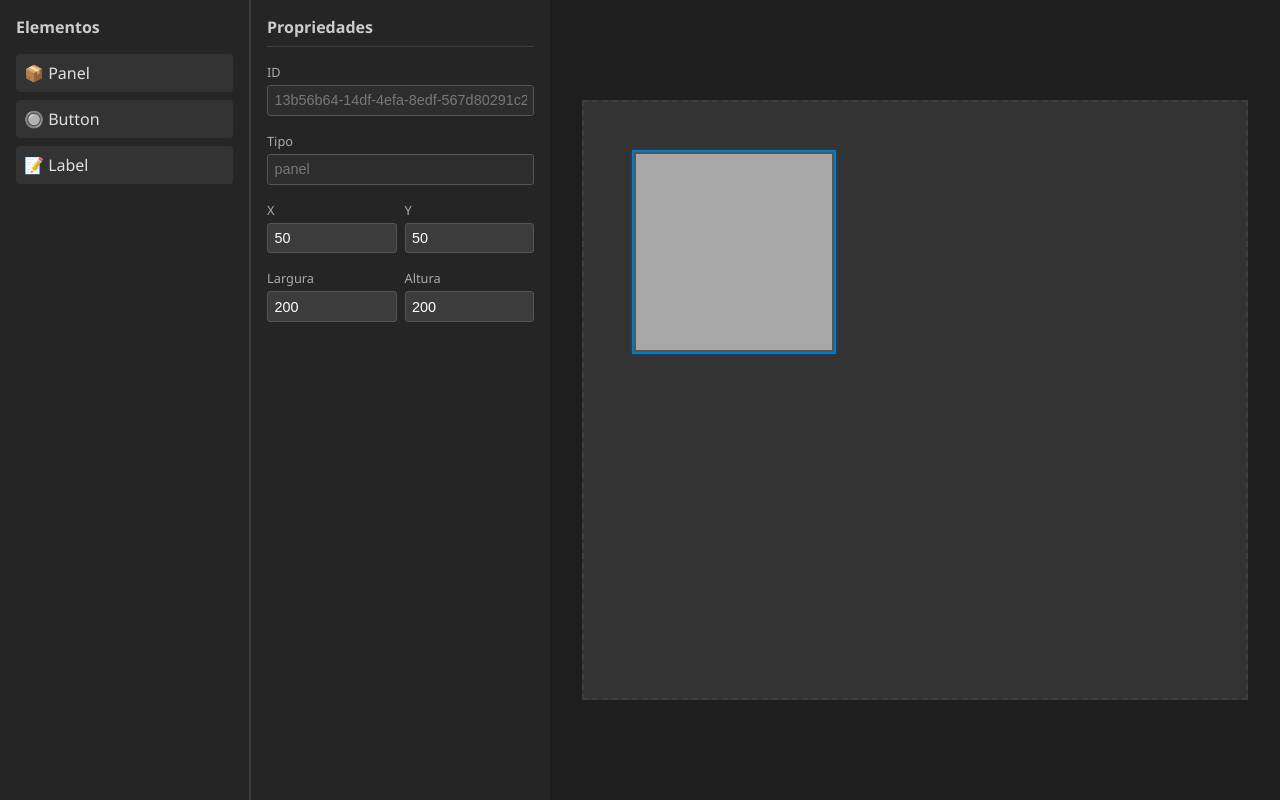
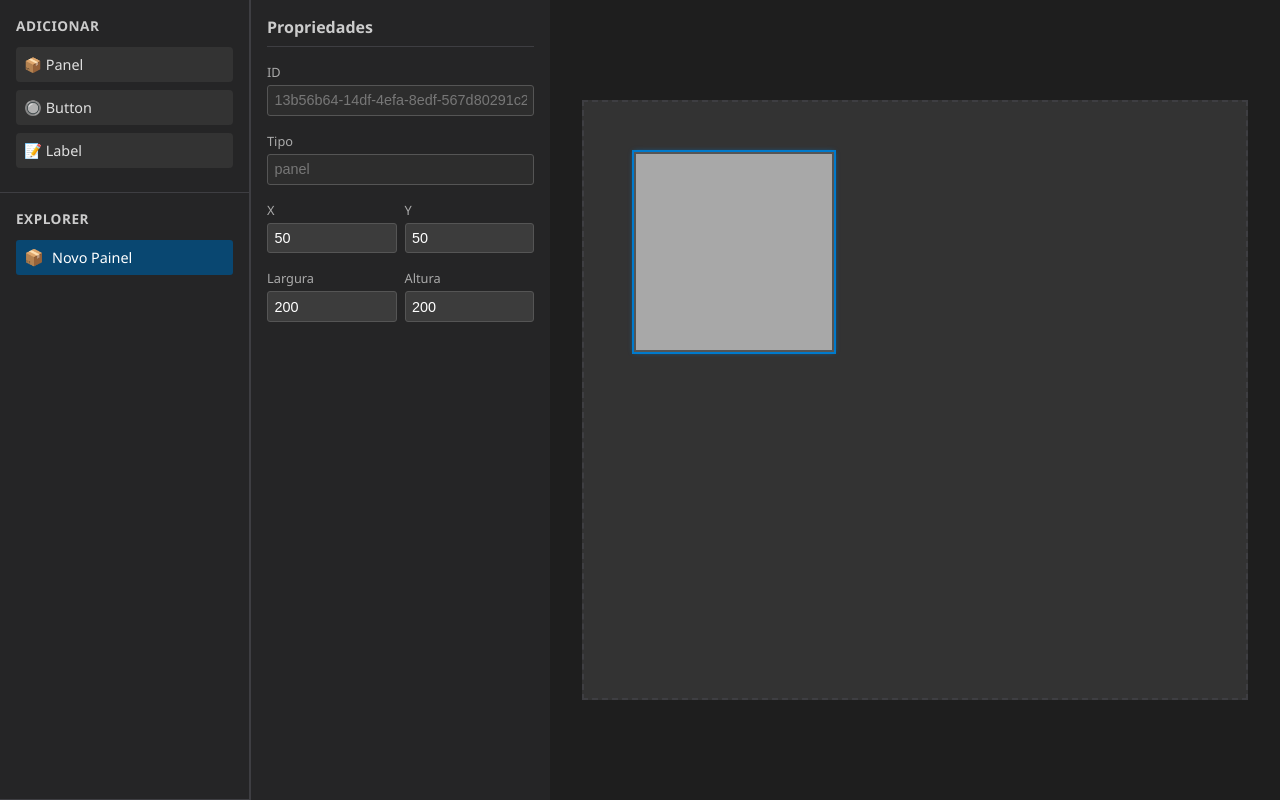
Before and after one commit to UnknownMaker-dev/json-ui-builder-web, a Vue app: page / in a window 1280 px wide. Both pictures are taken after a click on the item "📦 Panel". Built offline with nearby package versions, Linux system fonts and the light colour scheme.

Commit message:
Feature: Adicionado painel Explorer na barra lateral para visualização e seleção de elementos

```diff
--- a/src/components/editor/sidebar-left.component.vue
+++ b/src/components/editor/sidebar-left.component.vue
@@ -1,21 +1,49 @@
 <script setup lang="ts">
-import { useEditorStore } from '../../stores/editor.store'
+import { useEditorStore } from "../../stores/editor.store";
 
-const editorStore = useEditorStore()
+const editorStore = useEditorStore();
 
-const handleAddElement = (type: 'button' | 'panel' | 'label', name: string) => {
-  editorStore.addElement(type, name)
-}
+const handleAddElement = (type: "button" | "panel" | "label", name: string) => {
+  editorStore.addElement(type, name);
+};
 </script>
 
 <template>
   <aside class="sidebar-left">
-    <h2>Elementos</h2>
-    <ul>
-      <li @click="handleAddElement('panel', 'Novo Painel')">📦 Panel</li>
-      <li @click="handleAddElement('button', 'Novo Botão')">🔘 Button</li>
-      <li @click="handleAddElement('label', 'Novo Texto')">📝 Label</li>
-    </ul>
+    <!-- Seção de Ferramentas (Toolbox) -->
+    <div class="section">
+      <h2>Adicionar</h2>
+      <ul class="toolbox">
+        <li @click="handleAddElement('panel', 'Novo Painel')">📦 Panel</li>
+        <li @click="handleAddElement('button', 'Novo Botão')">🔘 Button</li>
+        <li @click="handleAddElement('label', 'Novo Texto')">📝 Label</li>
+      </ul>
+    </div>
+
+    <!-- Seção da Árvore de Elementos (Explorer) -->
+    <div class="section explorer-section">
+      <h2>Explorer</h2>
+
+      <div v-if="editorStore.elements.length === 0" class="empty-explorer">
+        Nenhum elemento no projeto.
+      </div>
+
+      <ul class="explorer-tree" v-else>
+        <li
+          v-for="el in editorStore.elements"
+          :key="el.id"
+          :class="{ 'is-selected': editorStore.selectedElementId === el.id }"
+          @click="editorStore.selectElement(el.id)"
+        >
+          <span class="icon">
+            {{
+              el.type === "panel" ? "📦" : el.type === "button" ? "🔘" : "📝"
+            }}
+          </span>
+          <span class="name">{{ el.name }}</span>
+        </li>
+      </ul>
+    </div>
   </aside>
 </template>
 
@@ -24,27 +52,78 @@ const handleAddElement = (type: 'button' | 'panel' | 'label', name: string) => {
   width: 250px;
   background-color: #252526;
   border-right: 1px solid #3e3e42;
+  display: flex;
+  flex-direction: column;
+}
+
+.section {
   padding: 1rem;
+  border-bottom: 1px solid #3e3e42;
+}
+
+.explorer-section {
+  flex: 1;
   overflow-y: auto;
 }
+
 h2 {
-  font-size: 1rem;
-  margin-bottom: 1rem;
+  font-size: 0.85rem;
+  text-transform: uppercase;
+  margin-bottom: 0.75rem;
   color: #cccccc;
+  letter-spacing: 0.5px;
 }
+
+/* Estilos da Toolbox */
 ul {
   list-style: none;
   padding: 0;
 }
-li {
+.toolbox li {
   padding: 0.5rem;
   background-color: #333333;
   margin-bottom: 0.5rem;
   cursor: pointer;
   border-radius: 4px;
   user-select: none;
+  font-size: 0.9rem;
+  transition: background-color 0.2s;
 }
-li:hover {
+.toolbox li:hover {
   background-color: #094771;
 }
+
+/* Estilos do Explorer */
+.empty-explorer {
+  color: #666;
+  font-size: 0.85rem;
+  font-style: italic;
+}
+.explorer-tree li {
+  padding: 0.4rem 0.5rem;
+  cursor: pointer;
+  user-select: none;
+  display: flex;
+  align-items: center;
+  gap: 0.5rem;
+  font-size: 0.9rem;
+  color: #cccccc;
+  border-radius: 3px;
+  margin-bottom: 2px;
+}
+.explorer-tree li:hover {
+  background-color: #2a2d2e;
+}
+.explorer-tree li.is-selected {
+  background-color: #094771;
+  color: #ffffff;
+}
+.icon {
+  font-size: 1rem;
+}
+.name {
+  white-space: nowrap;
+  overflow: hidden;
+  text-overflow: ellipsis;
+}
 </style>
```
